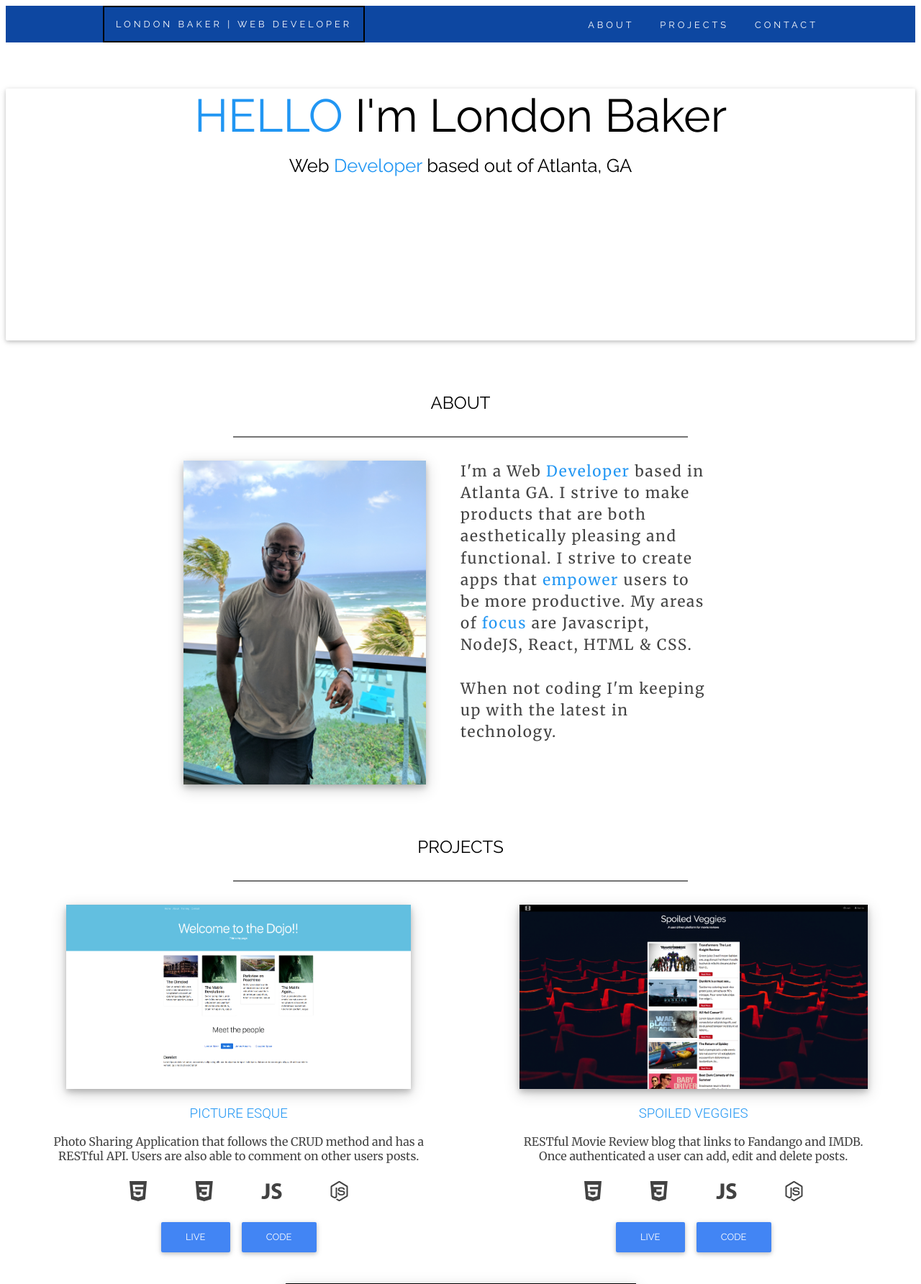
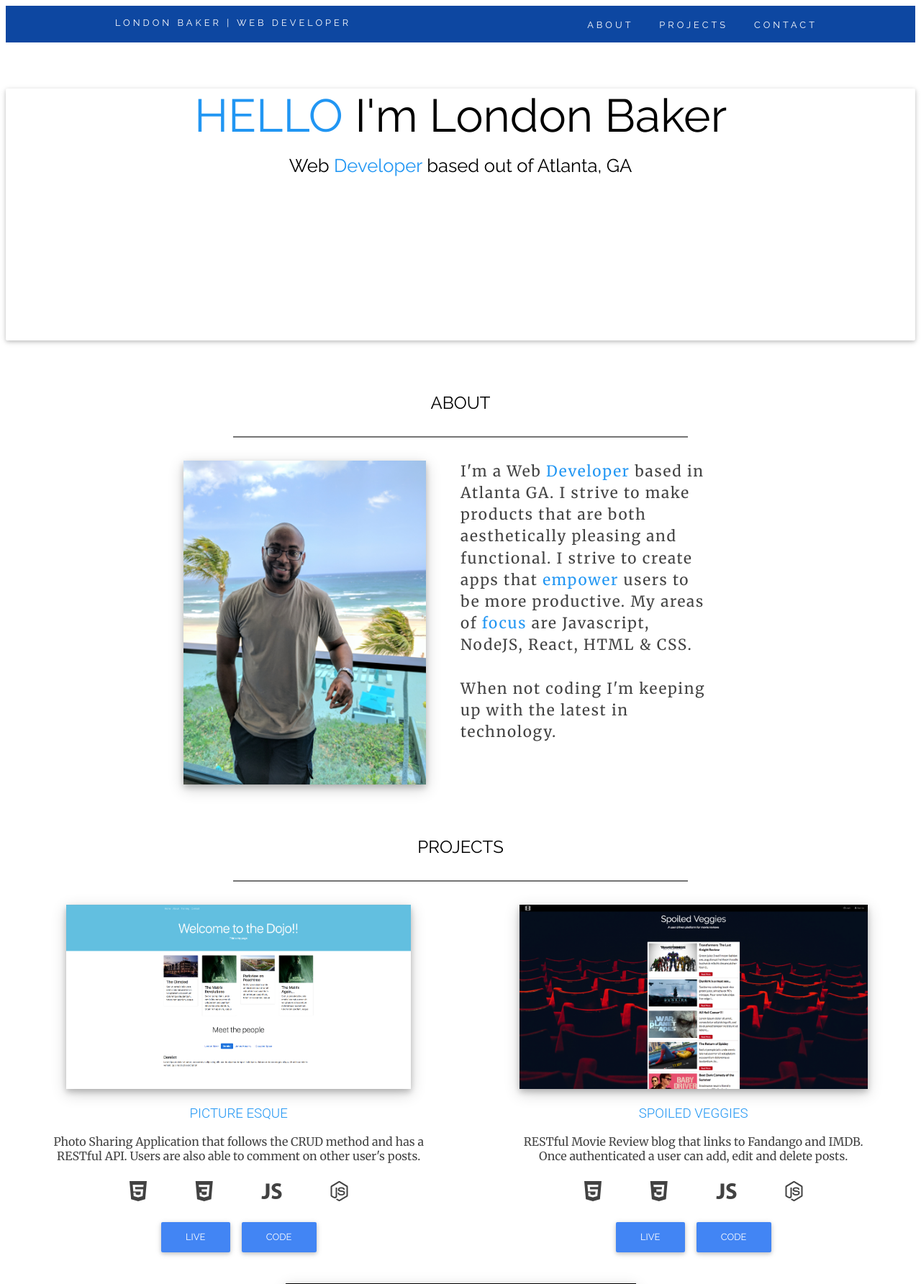
Before and after one commit to LBakerDev/Portfolio, a PHP site: page / in a window 1280 px wide. Shown: the top 1784 px of the page at 72% size. Run offline with PHP 8.4, Linux system fonts and the light colour scheme; some libraries are stand-ins or nearby versions.

Commit message:
navbar change

```diff
--- a/assets/css/main.css
+++ b/assets/css/main.css
@@ -70,7 +70,7 @@ body{
     font-size: .8em;
     text-transform: uppercase;
     letter-spacing: 4px;
-    border: 2px solid black;
+    /* border: 2px solid black;  */
     padding:  1rem;
     text-decoration: none;
     float: left;
--- a/index.html
+++ b/index.html
@@ -68,7 +68,7 @@
                     <div class="work-info">
                             <h3><span>PICTURE ESQUE</span></h3>
                             <p>Photo Sharing Application that follows the CRUD method and has a <br> RESTful API.
-                                Users are also able to comment on other users posts. <br><br>
+                                Users are also able to comment on other user's posts. <br><br>
                                 <i class="ion-social-html5"></i>
                                 <i class="ion-social-css3"></i>
                                 <i class="ion-social-javascript"></i>
@@ -110,7 +110,7 @@
                         <img class="work-img grow" src="assets/images/geowiki2.png" alt="">
                         <div class="work-info">
                             <h3><span>GEOWIKI</span></h3>
-                            <p> Educational application utilizing the GeoIP API in order to return <br> Wikipedia articles based on the users geographical location.<br><br>
+                            <p> Educational application utilizing the GeoIP API in order to return <br> Wikipedia articles based on the user's geographical location.<br><br>
                                 <i class="ion-social-html5"></i>
                                 <i class="ion-social-css3"></i>
                                 <i class="ion-social-javascript"></i>
```
